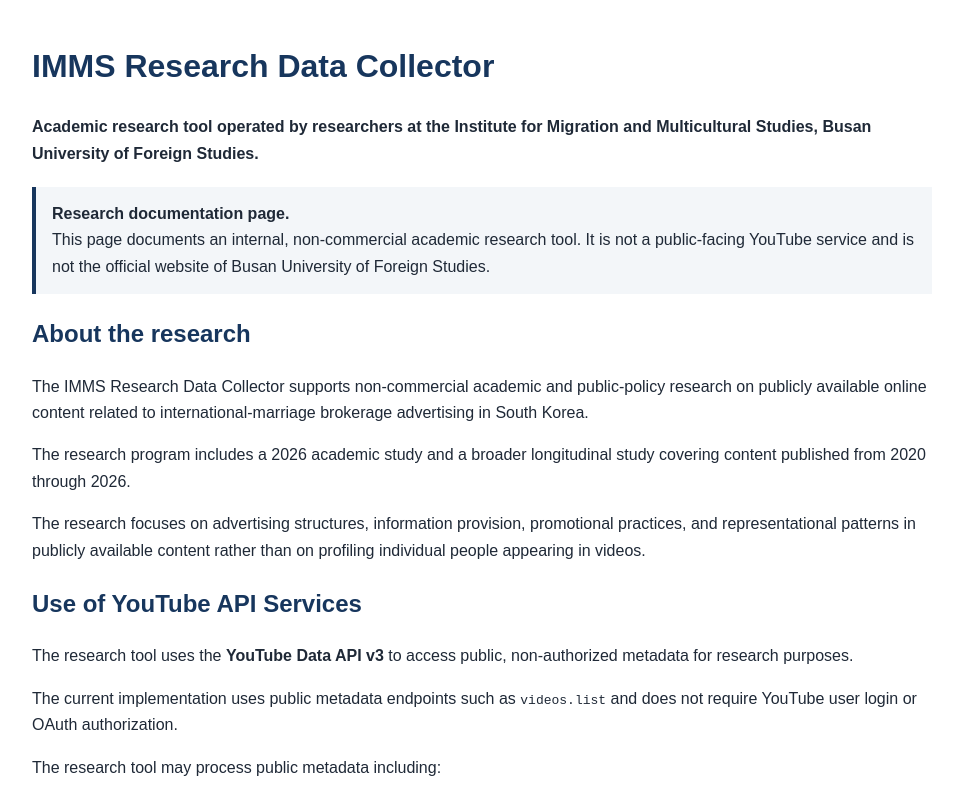
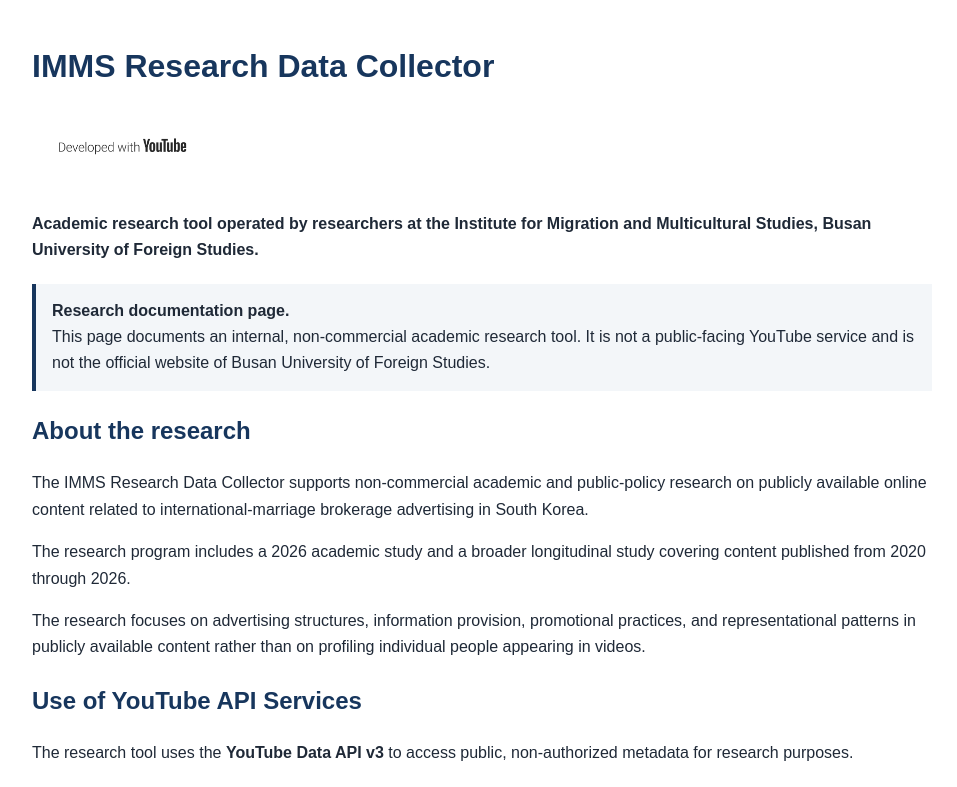
Before and after one commit to Sung1Lim/imms-research-api-info, a plain HTML site: page index.html in a window 1280 px wide. Shown: the top 787 px of the page, without its empty margins (158-1115 px from the left). Drawn offline with Linux system fonts and the light colour scheme.

Commit message:
Add YouTube branding section to index.html

```diff
--- a/index.html
+++ b/index.html
@@ -25,6 +25,16 @@
       color: #17365d;
     }
 
+    .youtube-branding {
+      margin: 16px 0 24px 0;
+    }
+
+    .youtube-branding img {
+      width: 180px;
+      max-width: 100%;
+      height: auto;
+    }
+
     .notice {
       background: #f3f6f9;
       border-left: 4px solid #17365d;
@@ -49,6 +59,12 @@
 <body>
 
   <h1>IMMS Research Data Collector</h1>
+  <div class="youtube-branding">
+  <img
+    src="homepage-youtube-branding.png"
+    alt="Developed with YouTube"
+  >
+</div>
 
   <p>
     <strong>
```
